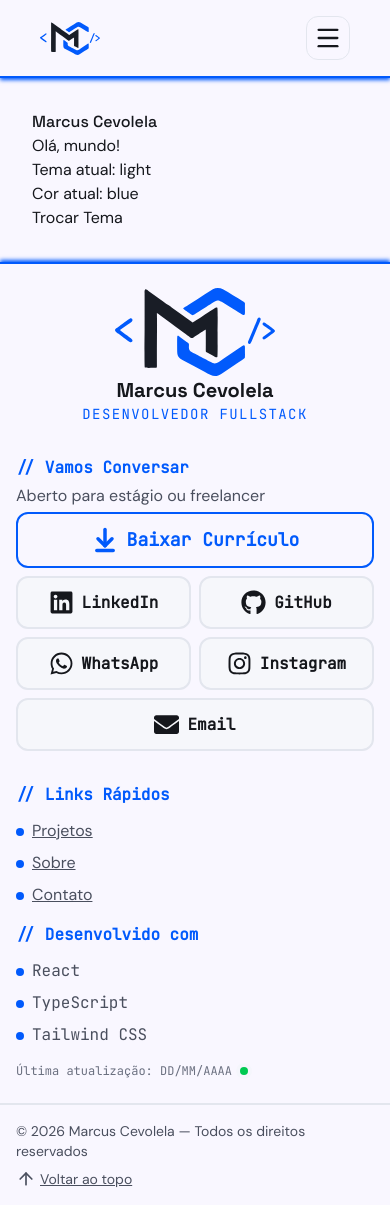
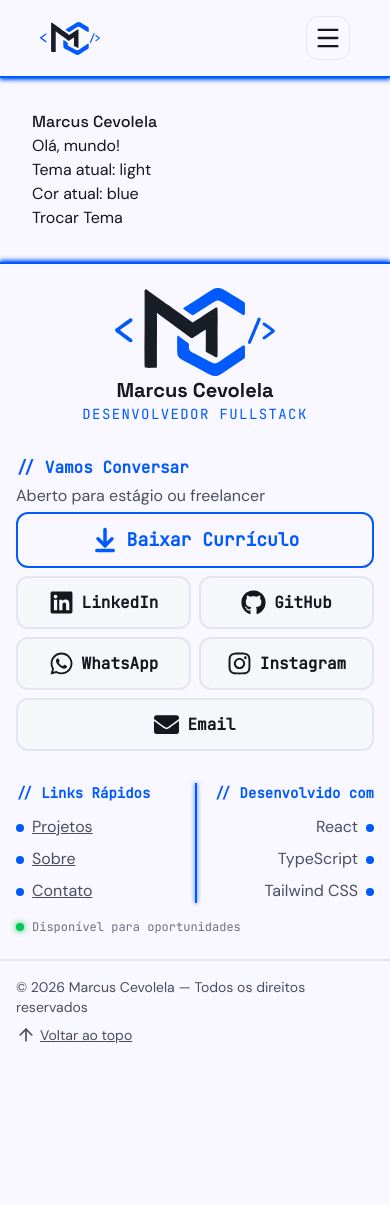
Before and after one commit to marcus-cevolela/portfolio, a React (Vite) app: page /pt in a window 390 px wide. After the commit the page ends 1061 px from the top, so only its background shows below. Built offline with nearby package versions, Linux system fonts and the light colour scheme.

Commit message:
style: refinando responsividade do footer

```diff
--- a/src/components/Footer/Footer.tsx
+++ b/src/components/Footer/Footer.tsx
@@ -50,24 +50,29 @@ export function Footer() {
 
                 {/* logo */}
                 <div className="flex flex-col items-center justify-center self-center text-center order-1 lg:order-2">
-                    <img src={logo} alt="Logo Marcus Cevolela" className="w-40 lg:w-50 h-auto"/>
+                    <img src={logo} alt="Logo Marcus Cevolela" className="w-40 lg:w-50 h-auto" />
 
                     <h2 className="text-text font-semibold text-xl">Marcus Cevolela</h2>
 
                     <p className="text-primary font-mono text-sm font-medium tracking-widest">DESENVOLVEDOR FULLSTACK</p>
                 </div>
 
-                {/* links rapidos techs e atualização */}
-                <div className="flex flex-col items-start lg:items-end text-left lg:text-right gap-4 order-3 lg:order-3">
+                {/* links rápidos e tecnologias */}
+                <div className="order-3 lg:order-3 lg:flex lg:flex-col lg:items-end lg:gap-4">
+
+                    <div className="relative grid grid-cols-2 gap-4 sm:items-start lg:flex lg:flex-col lg:items-end lg:gap-4 min-[400px]:before:content-[''] min-[400px]:before:absolute min-[400px]:before:left-1/2 min-[400px]:before:top-0 min-[400px]:before:bottom-0 min-[400px]:before:w-0.5 min-[400px]:before:bg-primary min-[400px]:before:shadow-[0_0_4px_var(--primary)] min-[640px]:before:hidden before:content-[''] before:absolute before:left-1/2 before:top-0 before:bottom-0 before:w-0.5 before:bg-primary before:shadow-[0_0_4px_var(--primary)] min-[640px]:before:hidden">
+
+                        {/* links rápidos */}
                         <div>
-                        <h2 className="text-highlight font-mono font-semibold">// Links Rápidos</h2>
+                            <h2 className="text-sm sm:text-base text-highlight font-mono font-semibold">// Links Rápidos</h2>
 
-                        <ul className="flex flex-col items-start lg:items-end gap-2 mt-3">
+                            <ul className="mt-3 flex flex-col items-start gap-2 lg:items-end">
                                 {navigationLinks.map((navigation) => (
                                     <li key={navigation.name}>
                                         <a
                                             href={navigation.href}
-                                        className="text-text-secondary transition-colors duration-200 hover:text-primary before:content-[''] before:inline-block before:w-2 before:h-2 before:rounded-full before:bg-primary before:mr-2 before:align-middle underline hover:decoration-primary">
+                                            className="text-text-secondary transition-colors duration-200 hover:text-primary before:content-[''] before:inline-block before:w-2 before:h-2 before:rounded-full before:bg-primary before:mr-2 before:align-middle lg:before:content-none lg:after:content-[''] lg:after:inline-block lg:after:w-2 lg:after:h-2 lg:after:rounded-full lg:after:bg-primary lg:after:ml-2 lg:after:align-middle underline hover:decoration-primary"
+                                        >
                                             {navigation.name}
                                         </a>
                                     </li>
@@ -75,13 +80,14 @@ export function Footer() {
                             </ul>
                         </div>
 
-                    <div>
-                        <h2 className="text-highlight font-mono font-semibold">// Desenvolvido com</h2>
+                        {/* techs */}
+                        <div className="text-right min-[400px]:justify-self-end self-start">
+                            <h2 className="text-sm sm:text-base text-highlight font-mono font-semibold whitespace-nowrap">// Desenvolvido com</h2>
 
-                        <ul className="flex flex-col items-start lg:items-end gap-2 mt-3">
+                            <ul className="mt-3 flex flex-col items-end gap-2">
                                 {usedTechs.map((tech) => (
                                     <li key={tech.name}>
-                                    <p className="text-text-secondary font-mono before:content-[''] before:inline-block before:w-2 before:h-2 before:rounded-full before:bg-primary before:mr-2 before:align-middle">
+                                        <p className="text-text-secondary after:content-[''] after:inline-block after:size-2 after:rounded-full after:bg-primary after:ml-2 after:align-middle">
                                             {tech.name}
                                         </p>
                                     </li>
@@ -89,13 +95,13 @@ export function Footer() {
                             </ul>
                         </div>
 
-                    <div className="flex items-center gap-2 text-text-tertiary font-mono text-xs">
-                        <span>Última atualização: DD/MM/AAAA</span>
-                        <span className="relative flex size-2">
-                            <span className="absolute inline-flex size-full animate-ping rounded-full bg-green-500 opacity-75" />
-                            <span className="relative inline-flex size-2 rounded-full bg-green-500" />
-                        </span>
                     </div>
+
+                    {/* dot disponivel */}
+                    <div className="mt-4 flex items-center gap-2 whitespace-nowrap text-text-tertiary font-mono text-xs justify-start lg:justify-end before:content-[''] before:inline-block before:size-2 before:shrink-0 before:rounded-full before:bg-green-500 before:shadow-[0_0_6px_var(--color-green-500)] lg:before:content-none lg:after:content-[''] lg:after:inline-block lg:after:size-2 lg:after:shrink-0 lg:after:rounded-full lg:after:bg-green-500 lg:after:shadow-[0_0_6px_var(--color-green-500)]">
+                        <span>Disponível para oportunidades</span>
+                    </div>
+
                 </div>
             </div>
 
@@ -103,12 +109,11 @@ export function Footer() {
             <hr className="border-t-2 border-border -mx-4 sm:-mx-6 md:-mx-8 lg:-mx-10" />
             <div className="flex justify-between flex-col sm:flex-row sm:gap-5 text-text-secondary text-sm pt-4">
                 <span>© 2026 Marcus Cevolela — Todos os direitos reservados</span>
-
                 <a href="#top" className="flex items-center gap-1 mt-2 sm:mt-0 whitespace-nowrap underline hover:text-text">
                     <ArrowUp size={20} />
                     Voltar ao topo
                 </a>
             </div>
-        </footer>
+        </footer >
     )
 }
```
Lines whose indentation alone changed are shown as unchanged.
